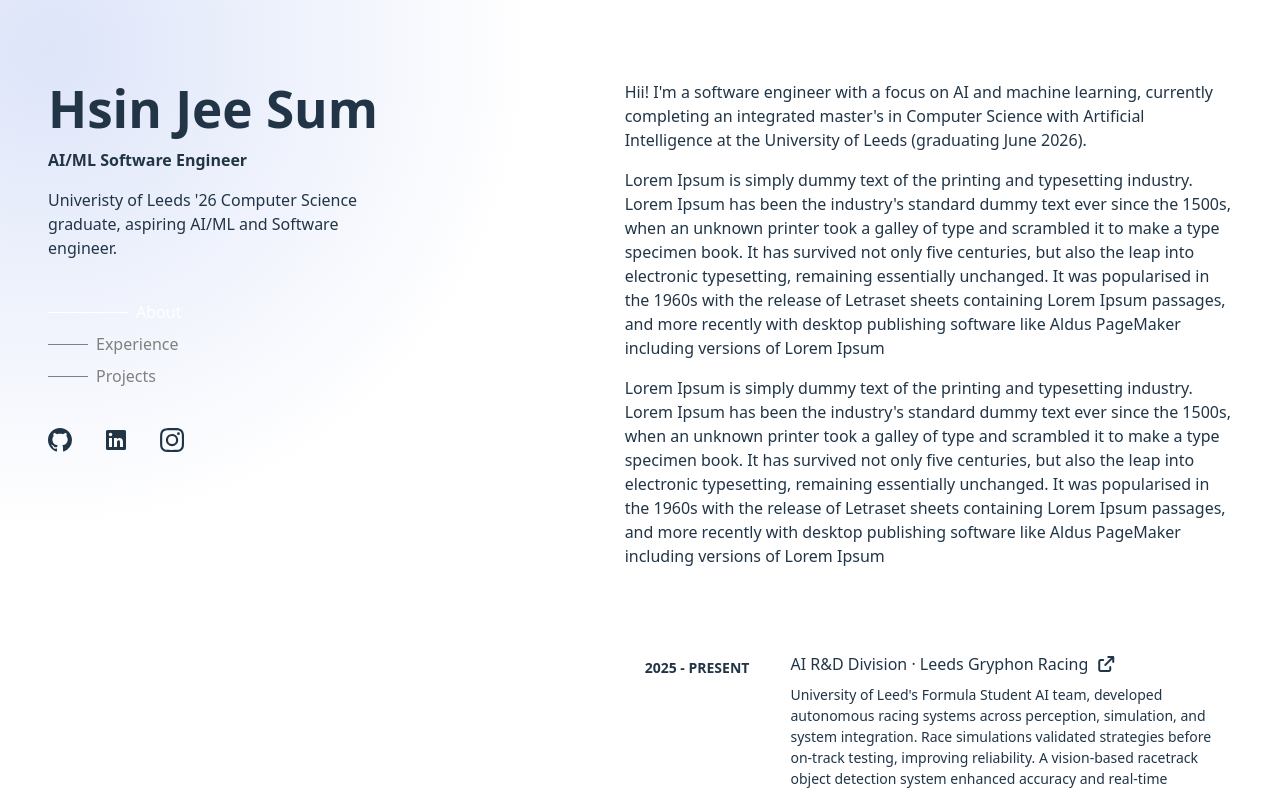
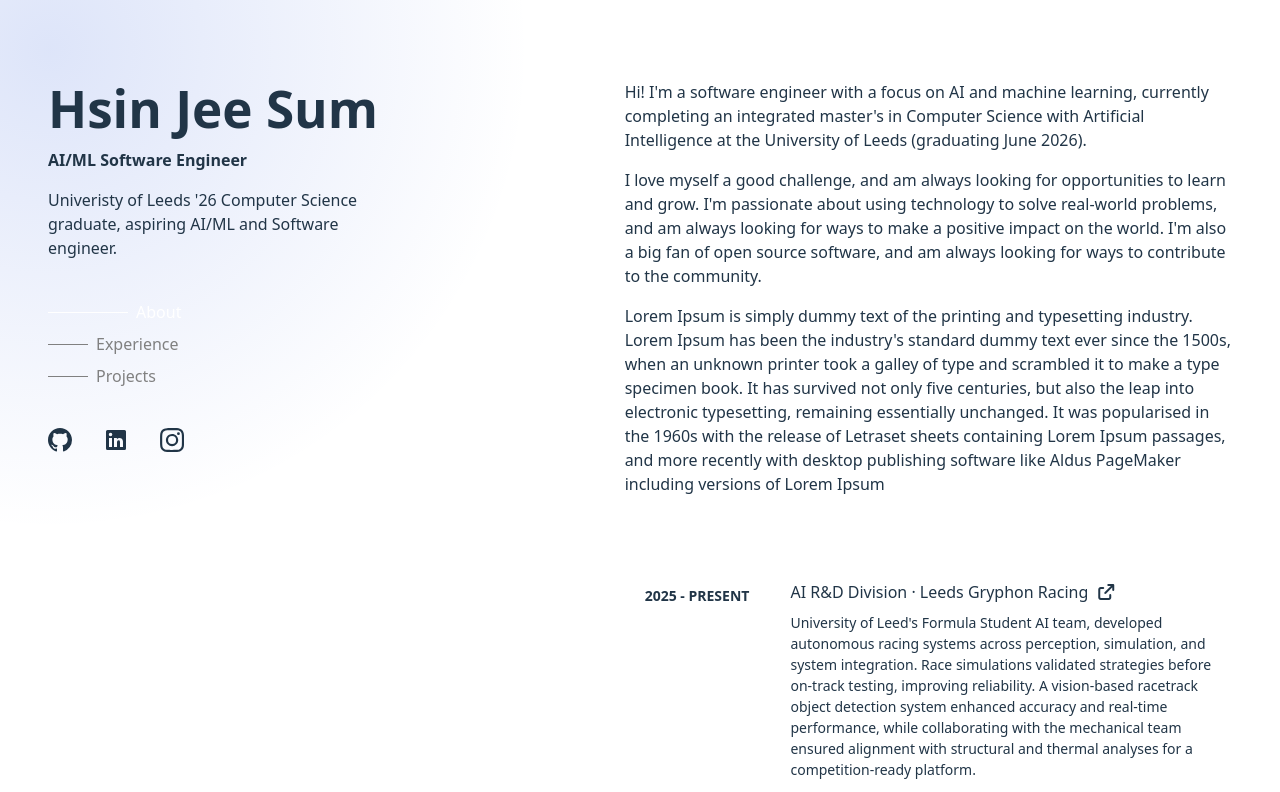
Before and after one commit to hjeesum/HsinJeePortfolio, a React (Vite) app: page / in a window 1280 px wide. Shown: the top 792 px of the page. Built offline with nearby package versions, Linux system fonts and the light colour scheme.

Commit message:
Update About.jsx

```diff
--- a/src/pages/About.jsx
+++ b/src/pages/About.jsx
@@ -2,21 +2,17 @@ function About() {
   return (
     <div className="mb-16">
       <p className="mb-4">
-        Hii! I'm a software engineer with a focus on AI and machine learning,
+        Hi! I'm a software engineer with a focus on AI and machine learning,
         currently completing an integrated master's in Computer Science with
         Artificial Intelligence at the University of Leeds (graduating June
         2026).
       </p>
       <p className="mb-4">
-        Lorem Ipsum is simply dummy text of the printing and typesetting
-        industry. Lorem Ipsum has been the industry's standard dummy text ever
-        since the 1500s, when an unknown printer took a galley of type and
-        scrambled it to make a type specimen book. It has survived not only five
-        centuries, but also the leap into electronic typesetting, remaining
-        essentially unchanged. It was popularised in the 1960s with the release
-        of Letraset sheets containing Lorem Ipsum passages, and more recently
-        with desktop publishing software like Aldus PageMaker including versions
-        of Lorem Ipsum
+        I love myself a good challenge, and am always looking for opportunities
+        to learn and grow. I'm passionate about using technology to solve
+        real-world problems, and am always looking for ways to make a positive
+        impact on the world. I'm also a big fan of open source software, and am
+        always looking for ways to contribute to the community.
       </p>
       <p className="mb-4">
         Lorem Ipsum is simply dummy text of the printing and typesetting
```
